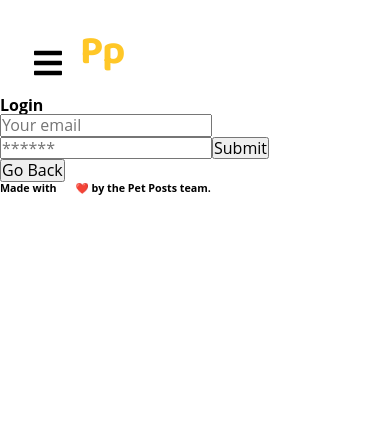
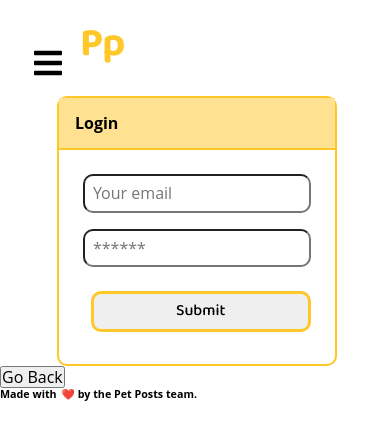
Before and after one commit to Project03Team04/Pet-Posts, a React (Create React App) app in the folder client/: page /login in a window 390 px wide. Shown: the top 440 px of the page. Built offline with nearby package versions, Linux system fonts and the light colour scheme.

Commit message:
forms and cards styling

```diff
--- a/client/src/components/CommentForm/index.js
+++ b/client/src/components/CommentForm/index.js
@@ -54,7 +54,7 @@ const CommentForm = ({ postId }) => {
             {error && <span className="ml-2">{error.message}</span>}
           </p>
           <form
-            className="flex-row justify-center justify-space-between-md align-center"
+            className="flex-column justify-center  align-center"
             onSubmit={handleFormSubmit}
           >
             <div className="col-12 col-lg-9">
@@ -69,7 +69,7 @@ const CommentForm = ({ postId }) => {
             </div>
 
             <div className="col-12 col-lg-3">
-              <button className="btn btn-primary btn-block py-3" type="submit">
+              <button className="btn-submit btn-primary btn-block py-3" type="submit">
                 Add Comment
               </button>
             </div>
--- a/client/src/components/Header/index.js
+++ b/client/src/components/Header/index.js
@@ -27,16 +27,16 @@ const Header = () => {
               <Link className="btn" to="/me">
                 {Auth.getProfile().data.username}'s profile
               </Link>
-              <button className="btn-main" onClick={logout}>
+              <button className="btn-main  btn-block  " onClick={logout}>
                 Logout
               </button>
             </>
           ) : (
             <>
-              <Link className="btn-main" to="/login">
+              <Link className="btn-block btn-main" to="/login">
                 Login
               </Link>
-              <Link className="btn-main " to="/signup">
+              <Link className="btn-block btn-main " to="/signup">
                 Signup
               </Link>
             </>
--- a/client/src/components/PostForm/index.js
+++ b/client/src/components/PostForm/index.js
@@ -74,7 +74,8 @@ const PostForm = () => {
             Character Count: {characterCount}/280
           </p>
           <form
-            className="flex-row justify-center justify-space-between-md align-center"
+            className="flex-column justify-center
+             align-center"
             onSubmit={handleFormSubmit}
           >
             <div className="col-12 col-lg-9">
@@ -89,7 +90,7 @@ const PostForm = () => {
             </div>
 
             <div className="col-12 col-lg-3">
-              <button className="btn btn-primary btn-block py-3" type="submit">
+              <button className="btn-submit btn-primary btn-block py-3" type="submit">
                 Add Post
               </button>
             </div>
--- a/client/src/components/Sidebar/Sidebar.css
+++ b/client/src/components/Sidebar/Sidebar.css
@@ -6,9 +6,11 @@ header{
     justify-content: space-between;
     width:100%;
     padding: 1em;
+    padding-bottom: 2em;
 
 
 }
+
 header .top {
     display: flex;
     flex-direction: row;
@@ -21,6 +23,9 @@ header .header-img a{
     height: 50px;
     width: 50px;
 }
+
+
+
 header h1.title-lg {
     font-family: 'Baloo Da 2', cursive;
     color: #FFC727;
@@ -43,22 +48,7 @@ header p{
     font-size: 1em;
 
 }
-.btn-main{
-    width: 10%;
-    height: 10%;
-    background-color: white;
-    padding: 0.5em 1em;
 
-    border: 1px solid black;
-    border-radius: 0.5em;
-    margin:1em;
-    text-decoration: none;
-    color: black;
-    font-family:'Baloo Da 2', cursive ;
-}
-.btn-main:hover {
-    background-color:  #f7db07;
-}
 .navbar{
     background-color:white;
     height: 100px;
@@ -98,6 +88,7 @@ transition: 350ms;
     list-style: none;
     height: 2em;
     font-family: 'Baloo Da 2', cursive;
+    margin: 1em;
 }
 .nav-text a{
     text-decoration: none;
@@ -107,12 +98,13 @@ transition: 350ms;
     height: 100%;
     display: flex;
     align-items: center;
-    padding: 0 0.5em;
-    border-radius: 0.25em;
+    padding: 0;
+    border-radius: 0.4em;
 
 }
 .nav-text :hover {
     background-color: rgb(253, 157, 4);
+
 }
 
 .nav-menu-items {
@@ -128,13 +120,14 @@ transition: 350ms;
     align-items: center;
 }
 span{
-    margin-left: 16px;
+    margin-left: 0.2em;
     font-family: 'Baloo Da 2', cursive;
 }
+
 .btn-sidebar{
     height: 0;
-        width:0;
-       visibility: hidden;
+    width:0;
+    visibility: hidden;
 
 }
 @media screen and (max-width: 640px){
@@ -160,14 +153,9 @@ span{
      header p{
         visibility: hidden;
     }
-    .btn-main{
-        height: 0;
-        width:0;
-       visibility: hidden;
 
-    }
     .btn-sidebar{
-    width: 10%;
+    width: 60%;
     height: 10%;
     background-color: white;
     padding: 0.5em 1em;
@@ -178,6 +166,7 @@ span{
     text-decoration: none;
     color: black;
     font-family:'Baloo Da 2', cursive ;
+    margin-left: 2.5em;
 }
 .btn-sidebar:hover {
     background-color:  #FFE192;
--- a/client/src/index.css
+++ b/client/src/index.css
@@ -364,9 +364,176 @@ END NORMALIZE CSS
 html,
 body {
   min-height: 100%;
+
+}
+.container{
+  width: 60%;
+  justify-content: center;
+  margin-left: 20%;
+}
+ /*buttons universal styles*/
+ .btn-main{
+  visibility: visible;
+}
+.btn-main:hover {
+  background-color:  #f7db07;
+}
+.btn-block {
+  width: 10%;
+  height: 10%;
+  padding: 0.5em 1em;
+  border: 1px solid black;
+  border-radius: 0.5em;
+  margin:1em;
+  text-decoration: none;
+  color: black;
+  font-family:'Baloo Da 2', cursive ;
+
 }
 
-@media screen and (min-width: 640px) {
+.btn-primary{
+  background-color: white;
+}
+.btn-submit{
+
+  width: 90%;
+  border: 3px solid #FFC727;
+  border-radius: 10px;
+}
+.btn-like{
+  width: 10%;
+  height: 10%;
+  padding: 0.3em 1em;
+  border: 1px solid lightgrey;
+  border-radius: 0.5em;
+  margin:1em;
+  text-decoration: none;
+  color: black;
+  font-family:'Baloo Da 2', cursive ;
+}
+.btn-comment{
+  width: 10%;
+  height: 10%;
+  padding: 0.3em 1em;
+  border: 1px solid lightgrey;
+  border-radius: 0.5em;
+  margin :0.5em;
+  text-decoration: none;
+  color: black;
+  font-family:'Baloo Da 2', cursive ;
+}
+/*form universal styles*/
+form{
+  display: flex;
+  flex-direction: column;
+  margin: 1em;
+  justify-content: center;
+
+}
+.form-input {
+  margin:0.5em;
+  padding: 0.5em;
+  border-radius: 10px;
+}
+textarea{
+  width: 90%;
+}
+
+
+/*  FLEX-STYLES  */
+.flex-row{
+  display:flex;
+  flex-direction: row;
+}
+
+.flex-column {
+  display: flex;
+  flex-direction: column;
+}
+
+
+.justify-center{
+  justify-content: center;
+}
+.justify-between{
+  justify-content: space-between;
+}
+.align-center{
+  align-content: center;
+}
+
+/*CARD*/
+.card-login{
+  border: 2px solid #FFC727;
+  border-radius: 10px;
+  min-width: 70vw;
+}
+
+.card-header{
+  border-bottom: 2px solid #FFC727;
+  padding: 1em;
+  background-color:  #FFE192;
+}
+
+/*   POST */
+.post-card{
+
+  margin: 1rem  0.5rem;
+  border-bottom: 1rem solid lightgray;
+  border-bottom-left-radius: 1rem;
+  border-bottom-right-radius: 1rem;
+  border-right: 0.1rem solid lightgray;
+  border-left: 0.1rem solid lightgray;
+}
+.post-header{
+  background-color: #FFE192;
+  border-bottom: 0.2rem solid lightgray;
+  min-height: 3rem;
+
+}
+
+.text-gray{
+  color: gray;
+  text-decoration: none;
+  display: inline-flex;
+  justify-content: space-between;
+  text-align: center;
+  padding: 0.3rem;
+}
+
+.post-body{
+  min-height: 5rem;
+  padding: 0.5rem;
+
+
+}
+
+.post-date{
+  justify-self: flex-end;
+}
+.post-footer{
+  min-height: 3rem;
+  border-top:  0.2rem solid lightgray;
+  padding-top: 0.6rem;
+
+}
+ul.list-style-none{
+  list-style: none;
+}
+
+
+@media screen and (max-width: 640px) {
+  .container{
+    width: 85%;
+    justify-content: center;
+    margin-left: 8%;
+  }
+  .btn-main{
+    height: 0;
+    width:0;
+   visibility: hidden;
+
+}
   .col-sm-auto {
     flex-grow: 1;
     flex-basis: 0;
--- a/client/src/pages/Home.js
+++ b/client/src/pages/Home.js
@@ -12,7 +12,7 @@ const Home = () => {
 
   return (
     <main>
-      <div className="flex-row justify-center">
+      <div className="flex-column justify-center">
         <div
           className="col-12 col-md-10 mb-3 p-3"
           style={{ border: '1px dotted #1a1a1a' }}
--- a/client/src/pages/Login.js
+++ b/client/src/pages/Login.js
@@ -43,7 +43,7 @@ const Login = (props) => {
   return (
     <main className="flex-row justify-center mb-4">
       <div className="col-12 col-lg-10">
-        <div className="card">
+        <div className="card-login">
           <h4 className="card-header bg-dark text-light p-2">Login</h4>
           <div className="card-body">
             {data ? (
@@ -70,7 +70,7 @@ const Login = (props) => {
                   onChange={handleChange}
                 />
                 <button
-                  className="btn btn-block btn-primary"
+                  className="btn btn-block btn-submit"
                   style={{ cursor: 'pointer' }}
                   type="submit"
                 >
--- a/client/src/pages/Profile.js
+++ b/client/src/pages/Profile.js
@@ -37,7 +37,7 @@ const Profile = () => {
 
   return (
     <div>
-      <div className="flex-row justify-center mb-3">
+      <div className="flex-column justify-center mb-3">
         <h2 className="col-12 col-md-10 bg-dark text-light p-3 mb-5">
           Viewing {userParam ? `${user.username}'s` : 'your'} profile.
         </h2>
--- a/client/src/pages/Signup.js
+++ b/client/src/pages/Signup.js
@@ -41,7 +41,7 @@ const Signup = () => {
   return (
     <main className="flex-row justify-center mb-4">
       <div className="col-12 col-lg-10">
-        <div className="card">
+        <div className="card-login">
           <h4 className="card-header bg-dark text-light p-2">Sign Up</h4>
           <div className="card-body">
             {data ? (
@@ -76,7 +76,7 @@ const Signup = () => {
                   onChange={handleChange}
                 />
                 <button
-                  className="btn btn-block btn-primary"
+                  className="btn btn-block btn-primary btn-submit"
                   style={{ cursor: 'pointer' }}
                   type="submit"
                 >
```
Also changed, not shown: client/src/components/PostFooter/index.js (added, +23 -0 lines), client/src/components/PostList/index.js (+27 -27 lines), client/src/components/Sidebar/index.js (+19 -11 lines).
